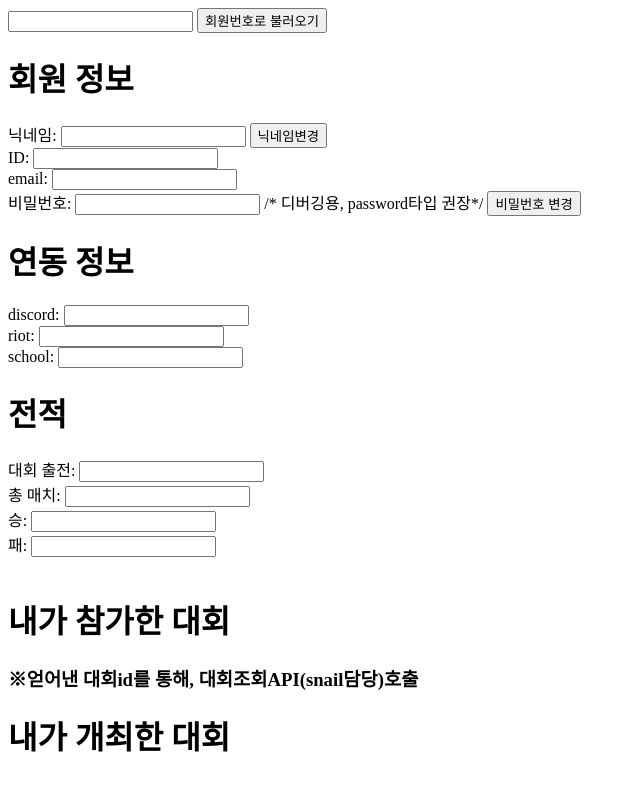
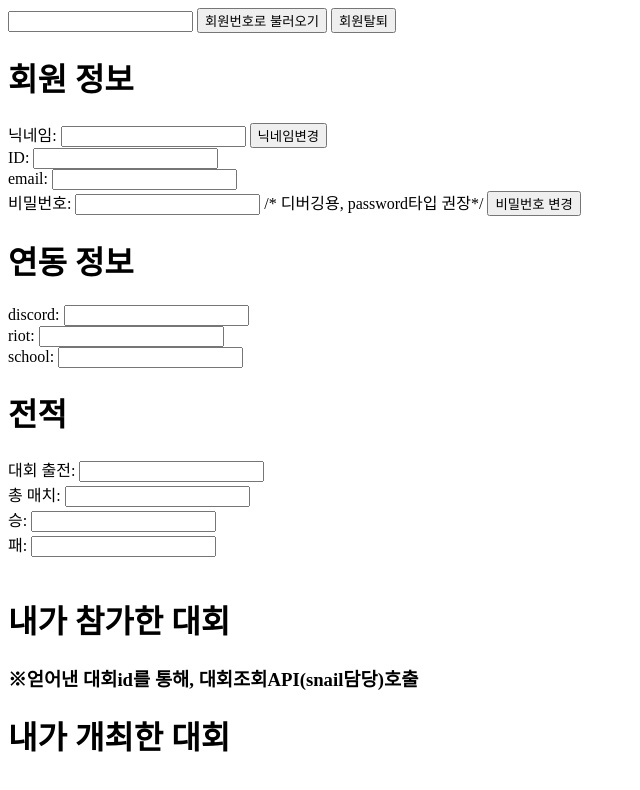
Before and after one commit to tr-kr/BEBE, a website: page myinfo.html in a window 1280 px wide. Shown: the whole page, without its empty margins (0-640 px from the left). Drawn offline with Linux system fonts and the light colour scheme.

Commit message:
마이페이지구현

```diff
--- a/myinfo.html
+++ b/myinfo.html
@@ -8,6 +8,7 @@
 <body>
   <input type="text" id="user" name="user">
   <button id="userButton">회원번호로 불러오기</button>
+  <button id="withdraw">회원탈퇴</button>
   <h1>회원 정보</h1>
   <label for="nickname">닉네임: </label>
   <input type="text" id="nickname" name="nickname">
```
